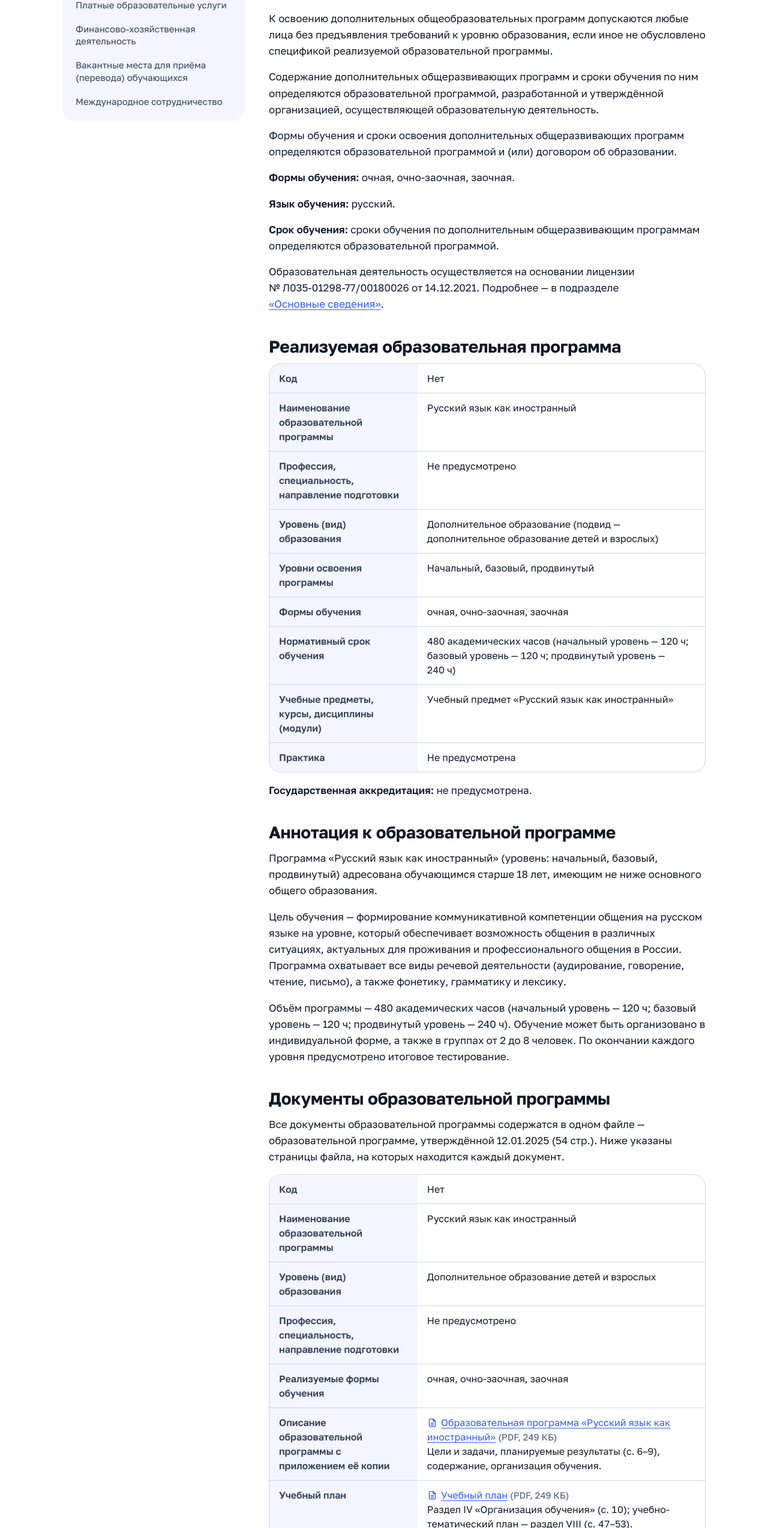
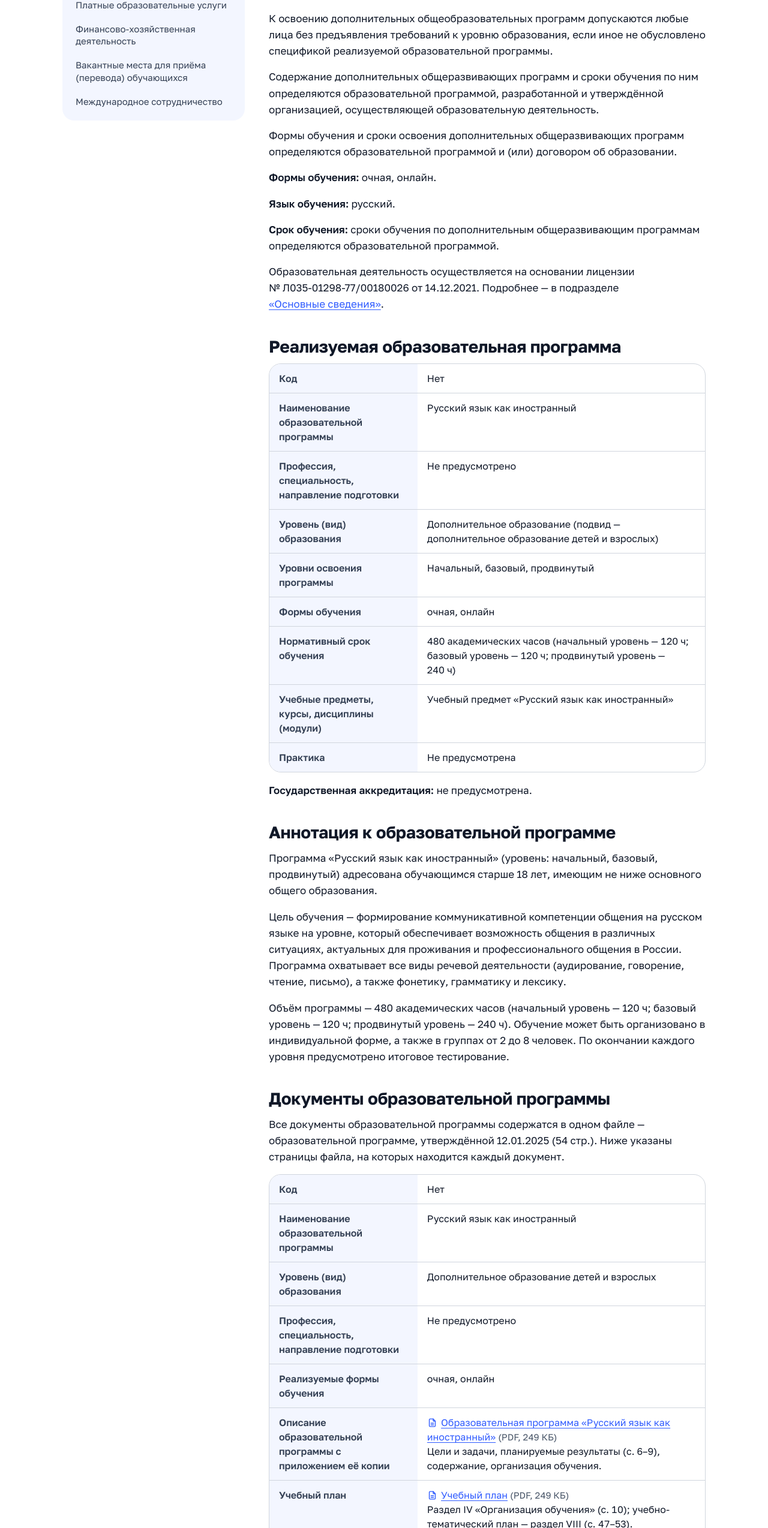
Before and after one commit to ipbaishev/ipbaishev.github.io, a plain HTML site: page sveden/education/index.html in a window 1280 px wide. Shown: the part 852-3400 px from the top of the page at 60% size. Drawn offline with Linux system fonts and the light colour scheme.

Commit message:
Формы обучения: только очная и онлайн (#4)

```diff
--- a/sveden/education/index.html
+++ b/sveden/education/index.html
@@ -147,7 +147,7 @@
               <p>К освоению дополнительных общеобразовательных программ допускаются любые лица без предъявления требований к уровню образования, если иное не обусловлено спецификой реализуемой образовательной программы.</p>
               <p>Содержание дополнительных общеразвивающих программ и сроки обучения по ним определяются образовательной программой, разработанной и утверждённой организацией, осуществляющей образовательную деятельность.</p>
               <p>Формы обучения и сроки освоения дополнительных общеразвивающих программ определяются образовательной программой и (или) договором об образовании.</p>
-              <p><strong>Формы обучения:</strong> очная, очно-заочная, заочная.</p>
+              <p><strong>Формы обучения:</strong> очная, онлайн.</p>
               <p><strong>Язык обучения:</strong> русский.</p>
               <p><strong>Срок обучения:</strong> сроки обучения по дополнительным общеразвивающим программам определяются образовательной программой.</p>
               <p itemprop="licenseDocLink">Образовательная деятельность осуществляется на основании лицензии №&nbsp;<span class="nowrap">Л035-01298-77/00180026</span> от&nbsp;14.12.2021. Подробнее — в подразделе <a href="/sveden/common/">«Основные сведения»</a>.</p>
@@ -181,7 +181,7 @@
                       </tr>
                       <tr>
                         <th scope="row">Формы обучения</th>
-                        <td itemprop="eduForm">очная, очно-заочная, заочная</td>
+                        <td itemprop="eduForm">очная, онлайн</td>
                       </tr>
                       <tr>
                         <th scope="row">Нормативный срок обучения</th>
@@ -233,7 +233,7 @@
                       </tr>
                       <tr>
                         <th scope="row">Реализуемые формы обучения</th>
-                        <td itemprop="eduForm">очная, очно-заочная, заочная</td>
+                        <td itemprop="eduForm">очная, онлайн</td>
                       </tr>
                       <tr>
                         <th scope="row">Описание образовательной программы с приложением её копии</th>
```
Also changed, not shown: index.html (+1 -1 lines), sveden/vacant/index.html (+1 -1 lines).
